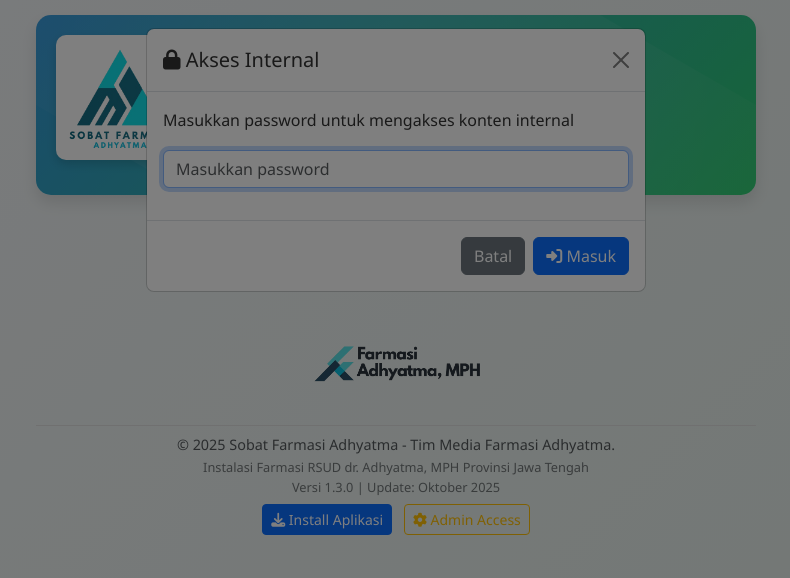
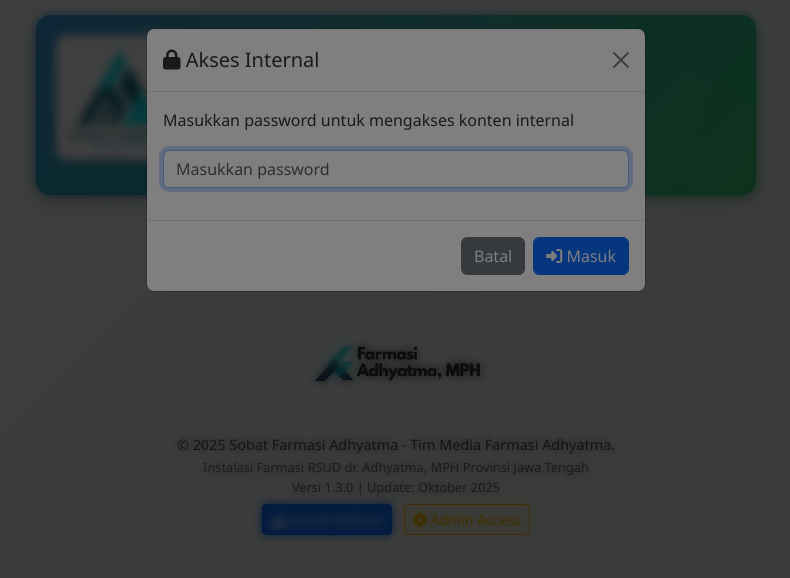
Before and after one commit to Chaska11/sobatfarmasiadhyatma, a plain HTML site: page index.html in a window 1280 px wide. Both pictures are taken after a click on the button "Akses Internal". Shown: the whole page, without its empty margins (244-1034 px from the left). Drawn offline with nearby package versions, Linux system fonts and the light colour scheme.

Commit message:
merubah z-index

```diff
--- a/styles.css
+++ b/styles.css
@@ -791,3 +791,25 @@
     margin: 0 auto 20px auto;
     transition: all 0.3s ease;
 }
+
+.modal {
+    backdrop-filter: blur(5px);
+}
+
+.modal-backdrop {
+    z-index: 1040 !important;
+}
+
+.modal {
+    z-index: 1050 !important;
+}
+
+#passwordModal, #adminLoginModal {
+    z-index: 1060 !important;
+}
+
+/* Pastikan modal visible */
+.modal.show {
+    display: block !important;
+    background-color: rgba(0, 0, 0, 0.5);
+}
```
